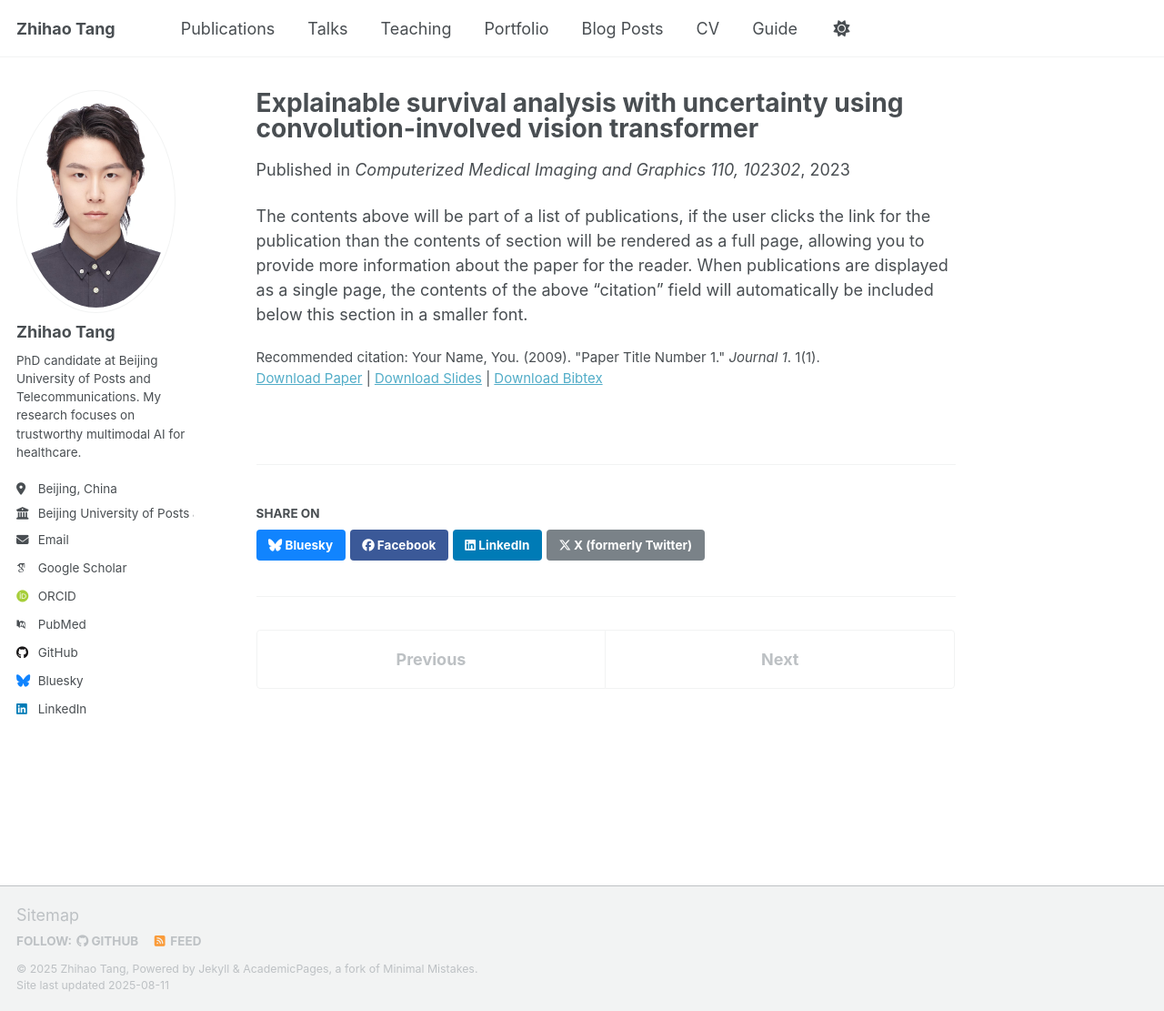
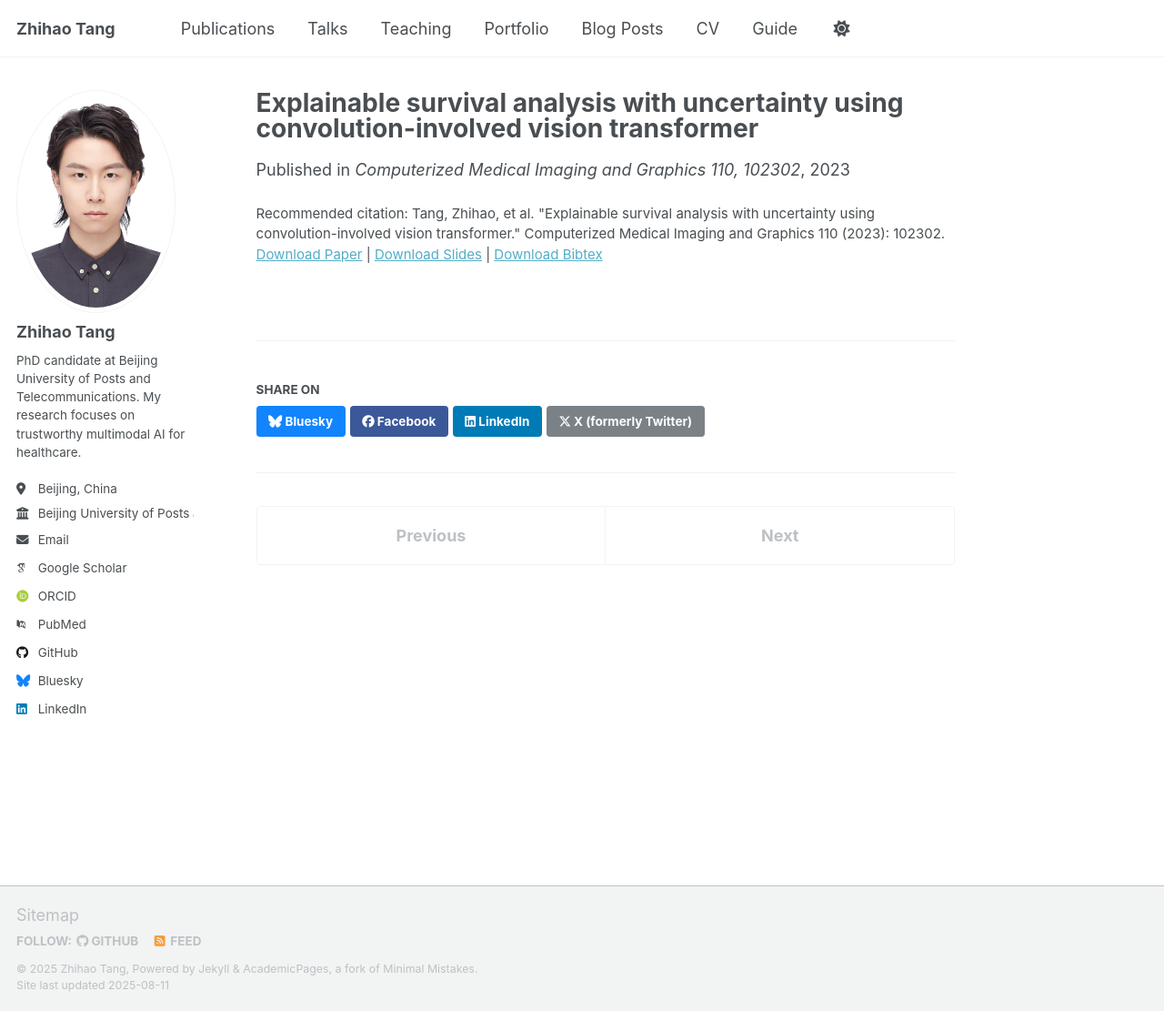
Before and after one commit to t-zhihao/t-zhihao.github.io, a Jekyll site: the page built from _publications/2025-06-08-paper-title-number-5.md, in a window 1280 px wide and 1111 px high. Shown: the whole window at 91% size. Built offline with Jekyll 4.4.1, drawn with Linux system fonts in a browser that asks for light colours; some web fonts are replaced; a script that is not in the unit is left out.

Commit message:
Update 2025-06-08-paper-title-number-5.md

```diff
--- a/_publications/2025-06-08-paper-title-number-5.md
+++ b/_publications/2025-06-08-paper-title-number-5.md
@@ -10,6 +10,5 @@ venue: 'Computerized Medical Imaging and Graphics 110, 102302'
 slidesurl: 'http://academicpages.github.io/files/slides1.pdf'
 paperurl: 'http://academicpages.github.io/files/paper1.pdf'
 bibtexurl: 'http://academicpages.github.io/files/bibtex1.bib'
-citation: 'Your Name, You. (2009). &quot;Paper Title Number 1.&quot; <i>Journal 1</i>. 1(1).'
+citation: 'Tang, Zhihao, et al. "Explainable survival analysis with uncertainty using convolution-involved vision transformer." Computerized Medical Imaging and Graphics 110 (2023): 102302.'
 ---
-The contents above will be part of a list of publications, if the user clicks the link for the publication than the contents of section will be rendered as a full page, allowing you to provide more information about the paper for the reader. When publications are displayed as a single page, the contents of the above "citation" field will automatically be included below this section in a smaller font.
```
